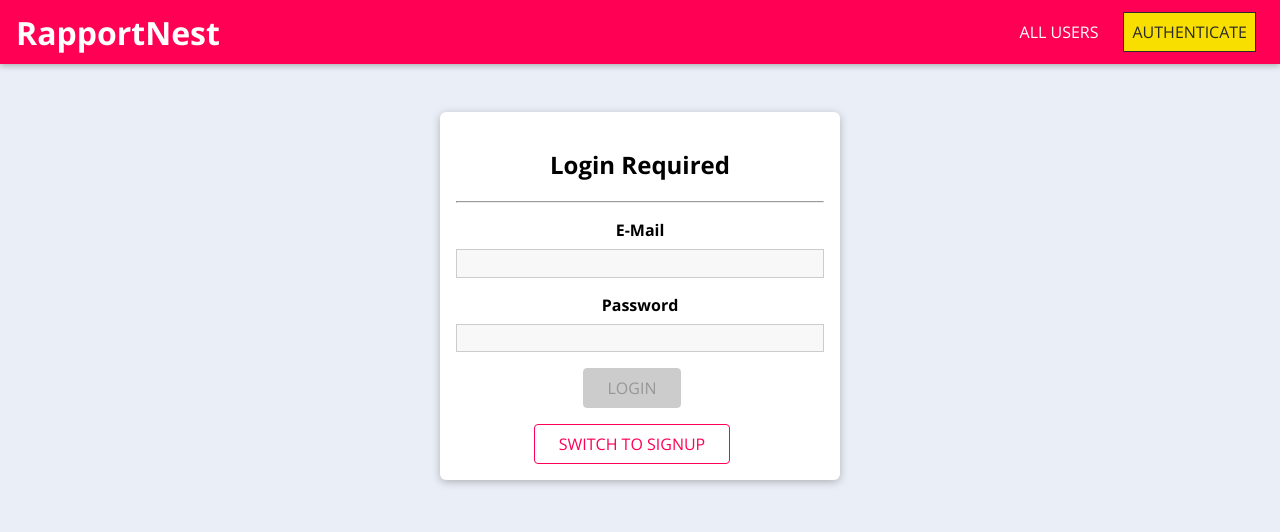
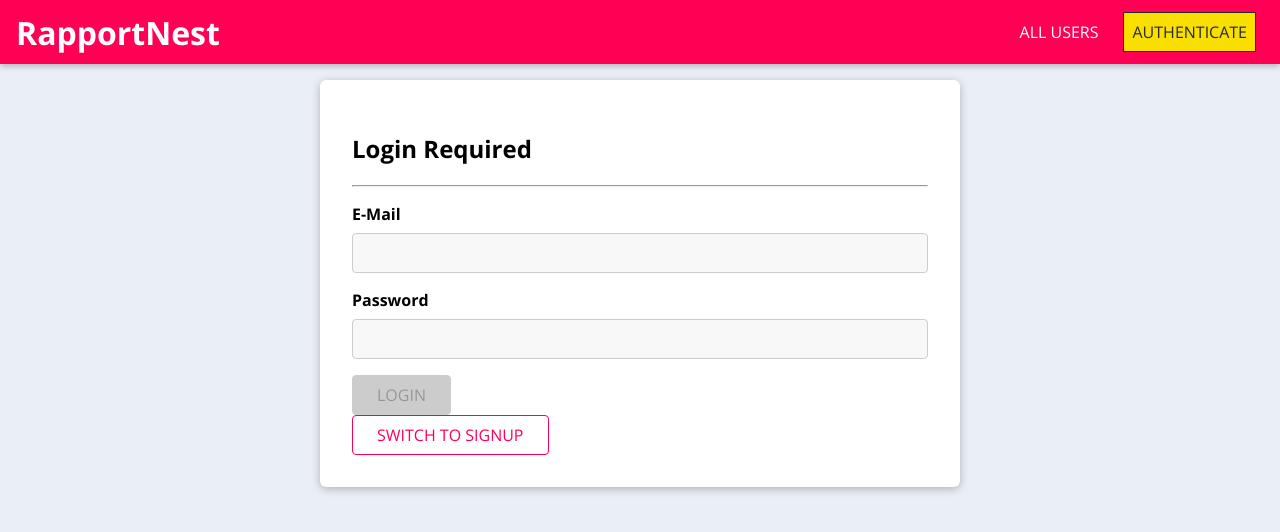
Before and after one commit to sarathk73/RapportNest, a React (Create React App) app in the folder frontend/: page /auth in a window 1280 px wide. Shown: the top 532 px of the page. Built offline with nearby package versions, Linux system fonts and the light colour scheme.

Commit message:
feat: Add confirm password and radio button support in Auth component

```diff
--- a/frontend/src/user/pages/Auth.css
+++ b/frontend/src/user/pages/Auth.css
@@ -1,15 +1,61 @@
-.authentication__header {
-    color: white;
-    text-align: center;
-  }
+.form-control__radio-group {
+  display: flex;
+  align-items: center;
+}
 
-  .authentication {
-    width: 90%;
-    max-width: 25rem;
-    margin: 7rem auto;
-    text-align: center;
-  }
+.form-control__radio-group input {
+  margin-right: 10px;
+}
 
-  .authentication form {
-    margin-bottom: 1rem;
-  }
+.form-control__radio-group label {
+  margin-right: 20px;
+}
+
+.form-control {
+  margin-bottom: 1rem;
+}
+
+.form-control label {
+  font-weight: bold;
+  display: block;
+  margin-bottom: 0.5rem;
+}
+
+.form-control input,
+.form-control textarea,
+.form-control select {
+  font: inherit;
+  padding: 0.5rem;
+  border: 1px solid #ccc;
+  border-radius: 4px;
+  width: 100%;
+}
+
+.form-control input:focus,
+.form-control textarea:focus,
+.form-control select:focus {
+  outline: none;
+  border-color: #4f005f;
+}
+
+.form-control--invalid input,
+.form-control--invalid textarea,
+.form-control--invalid select {
+  border-color: red;
+  background: #ffd1d1;
+}
+
+.form-control--invalid p {
+  color: red;
+}
+
+.authentication {
+  width: 90%;
+  max-width: 40rem;
+  margin: 2rem auto;
+  padding: 2rem;
+}
+
+button {
+  cursor: pointer;
+}
--- a/frontend/src/user/pages/Auth.js
+++ b/frontend/src/user/pages/Auth.js
@@ -10,7 +10,8 @@ import {
   VALIDATOR_EMAIL,
   VALIDATOR_MINLENGTH,
   VALIDATOR_REQUIRE,
-  VALIDATOR_PHONE
+  VALIDATOR_PHONE,
+  VALIDATOR_MATCH
 } from '../../shared/util/validators';
 import { useForm } from '../../shared/hooks/form-hook';
 import { useHttpClient } from '../../shared/hooks/http-hook';
@@ -31,6 +32,10 @@ const Auth = () => {
       password: {
         value: '',
         isValid: false
+      },
+      confirmPassword: {
+        value: '',
+        isValid: false
       }
     },
     false
@@ -48,6 +53,7 @@ const Auth = () => {
           gender: undefined,
           phoneNumbers: undefined,
           address: undefined,
+          confirmPassword: undefined
         },
         formState.inputs.email.isValid && formState.inputs.password.isValid
       );
@@ -82,6 +88,10 @@ const Auth = () => {
           address: {
             value: '',
             isValid: false
+          },
+          confirmPassword: {
+            value: '',
+            isValid: false
           }
         },
         false
@@ -92,6 +102,11 @@ const Auth = () => {
 
   const authSubmitHandler = async event => {
     event.preventDefault();
+
+    if (!isLoginMode && formState.inputs.password.value !== formState.inputs.confirmPassword.value) {
+      // Handle password mismatch error
+      return;
+    }
 
     if (isLoginMode) {
       try {
@@ -171,34 +186,58 @@ const Auth = () => {
                 errorText="Please enter a valid date of birth."
                 onInput={inputHandler}
               />
-              <Input
-                element="select"
-                id="gender"
-                label="Gender"
-                validators={[VALIDATOR_REQUIRE()]}
-                errorText="Please select your gender."
-                onInput={inputHandler}
-              >
-                <option value="">Select Gender</option>
-                <option value="male">Male</option>
-                <option value="female">Female</option>
-                <option value="other">Other</option>
-              </Input>
+              <div className="form-control">
+                <label>Gender</label>
+                <Input
+                  element="radio"
+                  id="gender"
+                  name="gender"
+                  type="radio"
+                  label="Male"
+                  validators={[VALIDATOR_REQUIRE()]}
+                  errorText="Please select your gender."
+                  onInput={inputHandler}
+                  value="male"
+                />
+                <Input
+                  element="radio"
+                  id="gender"
+                  name="gender"
+                  type="radio"
+                  label="Female"
+                  validators={[VALIDATOR_REQUIRE()]}
+                  errorText="Please select your gender."
+                  onInput={inputHandler}
+                  value="female"
+                />
+                <Input
+                  element="radio"
+                  id="gender"
+                  name="gender"
+                  type="radio"
+                  label="Other"
+                  validators={[VALIDATOR_REQUIRE()]}
+                  errorText="Please select your gender."
+                  onInput={inputHandler}
+                  value="other"
+                />
+              </div>
               <Input
                 element="input"
                 id="phoneNumbers"
                 type="text"
                 label="Phone Number"
                 validators={[VALIDATOR_REQUIRE(), VALIDATOR_PHONE()]}
-                errorText="Please enter a valid 10-digit phone number."
+                errorText="Please enter a valid phone number."
                 onInput={inputHandler}
               />
               <Input
-                element="textarea"
+                element="input"
                 id="address"
+                type="text"
                 label="Address"
                 validators={[VALIDATOR_REQUIRE()]}
-                errorText="Please enter a valid address."
+                errorText="Please enter your address."
                 onInput={inputHandler}
               />
               <ImageUpload
@@ -206,6 +245,15 @@ const Auth = () => {
                 id="image"
                 onInput={inputHandler}
                 errorText="Please provide an image."
+              />
+              <Input
+                element="input"
+                id="confirmPassword"
+                type="password"
+                label="Confirm Password"
+                validators={[VALIDATOR_REQUIRE(), VALIDATOR_MATCH(formState.inputs.password.value)]}
+                errorText="Passwords do not match."
+                onInput={inputHandler}
               />
             </>
           )}
```
